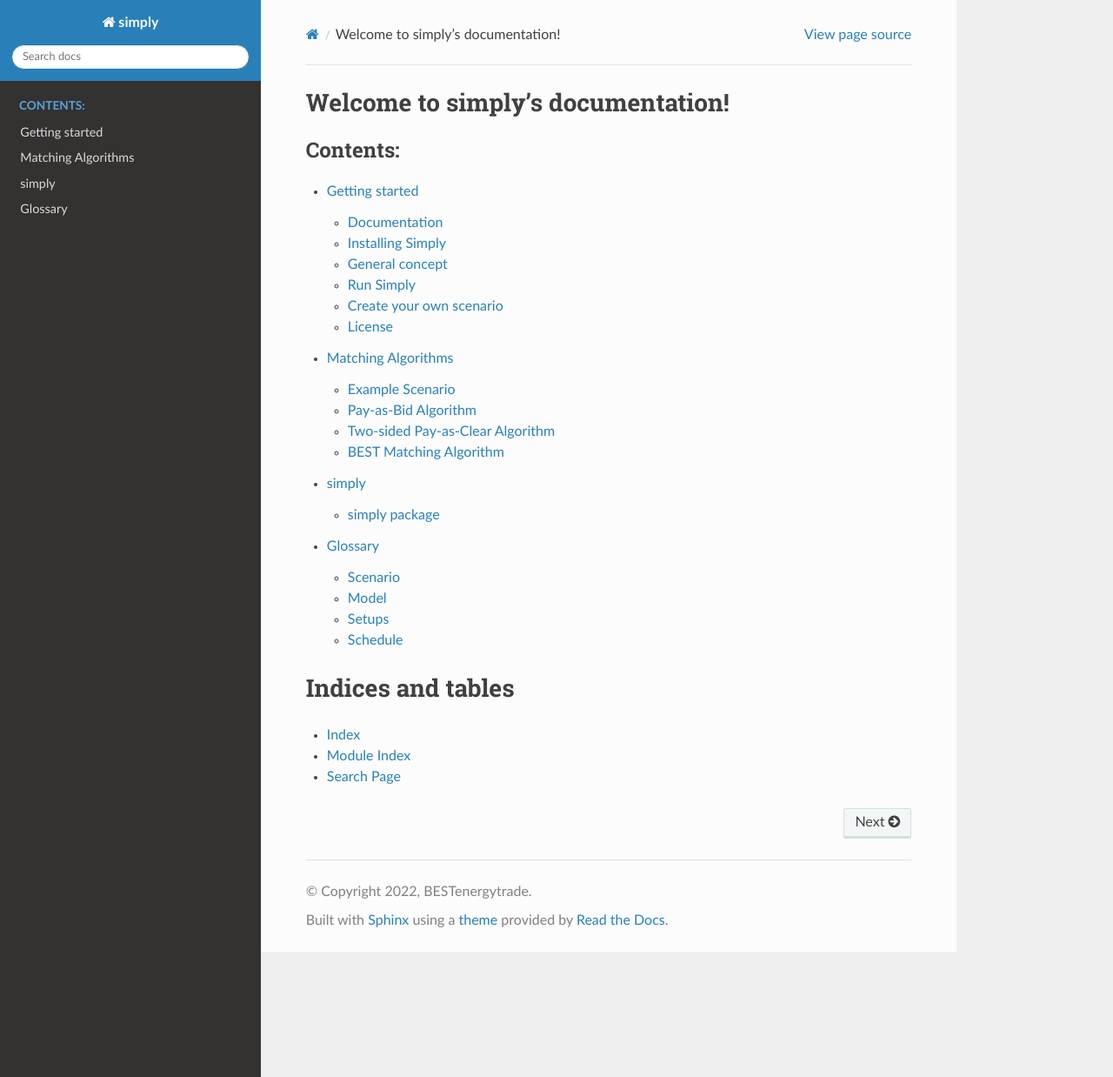
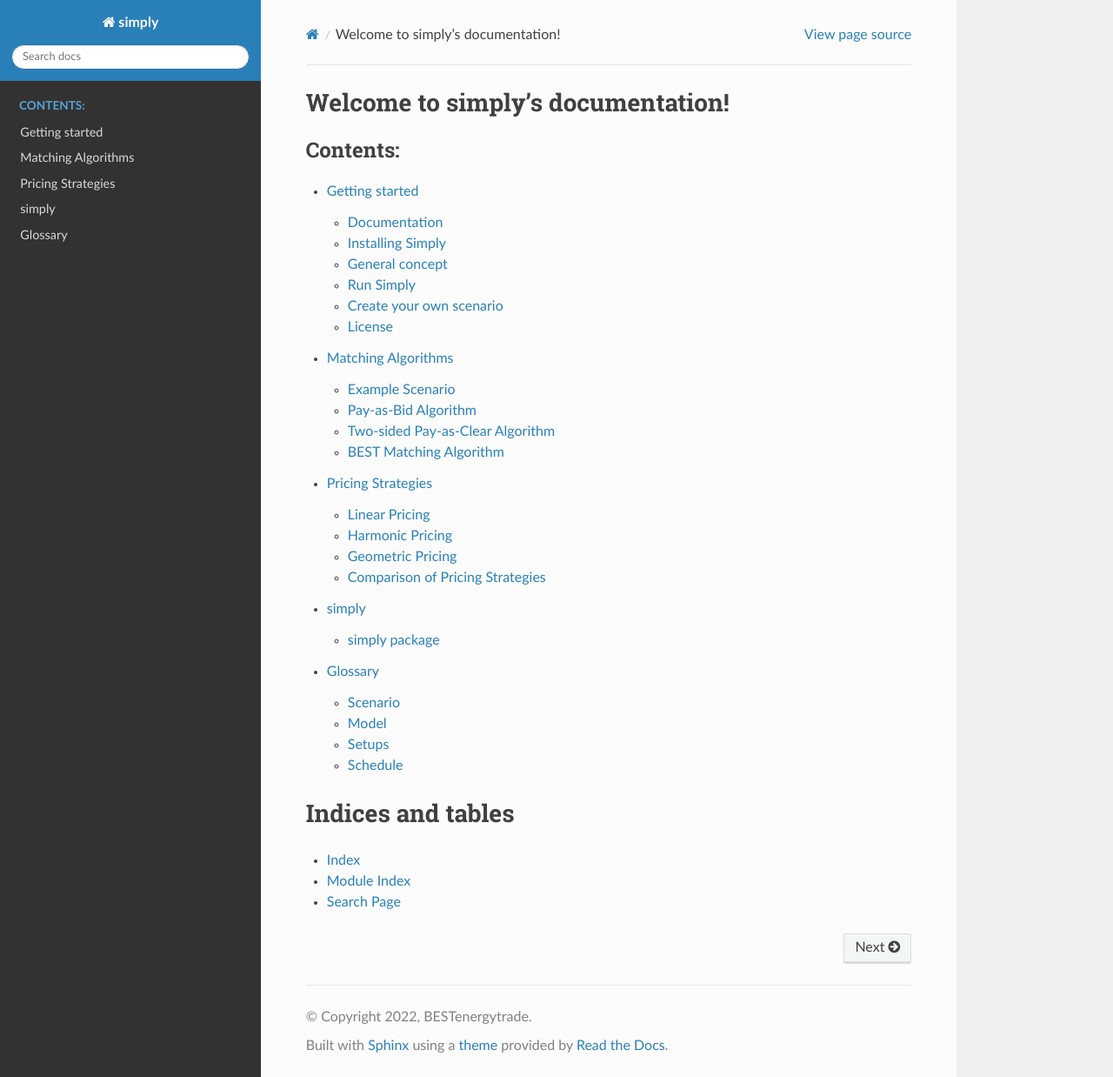
Before and after one commit to BESTenergytrade/simply, a Sphinx documentation site: the page built from doc/source/index.rst, in a window 1280 px wide and 1238 px high. Shown: the whole window at 87% size. Built offline with Sphinx 7.4.7 and the Read the Docs theme 2.0.0, drawn with Linux system fonts in a browser that asks for light colours; formulas are drawn with MathJax 3.

Commit message:
Add pricing strategy read the docs

```diff
--- a/doc/source/index.rst
+++ b/doc/source/index.rst
@@ -12,6 +12,7 @@ Welcome to simply's documentation!
 
    getting_started
    matching_strategies
+   pricing_strategies
    modules
    glossary
 
```
Also changed, not shown: doc/source/pricing_strategies.rst (+6 -2 lines).
